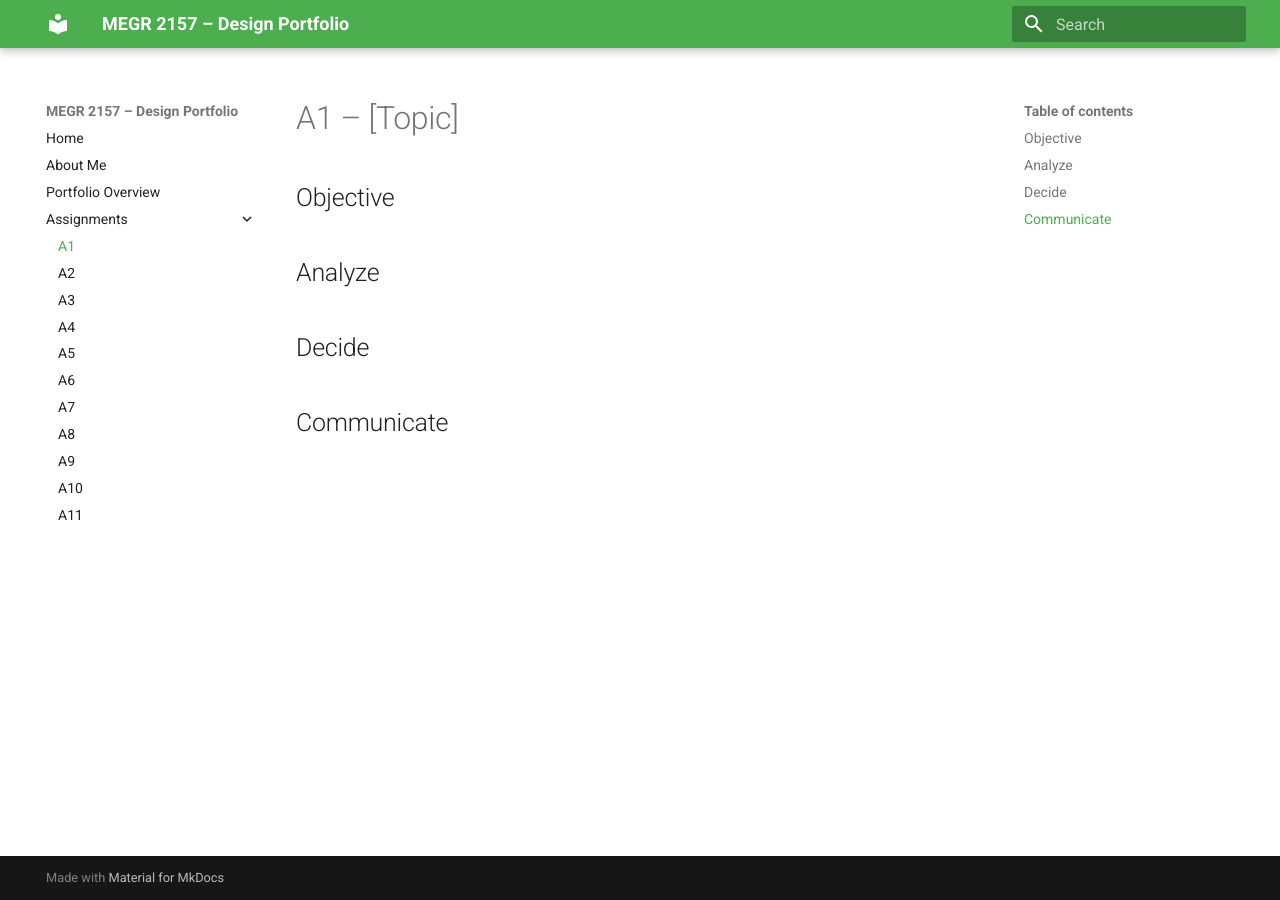
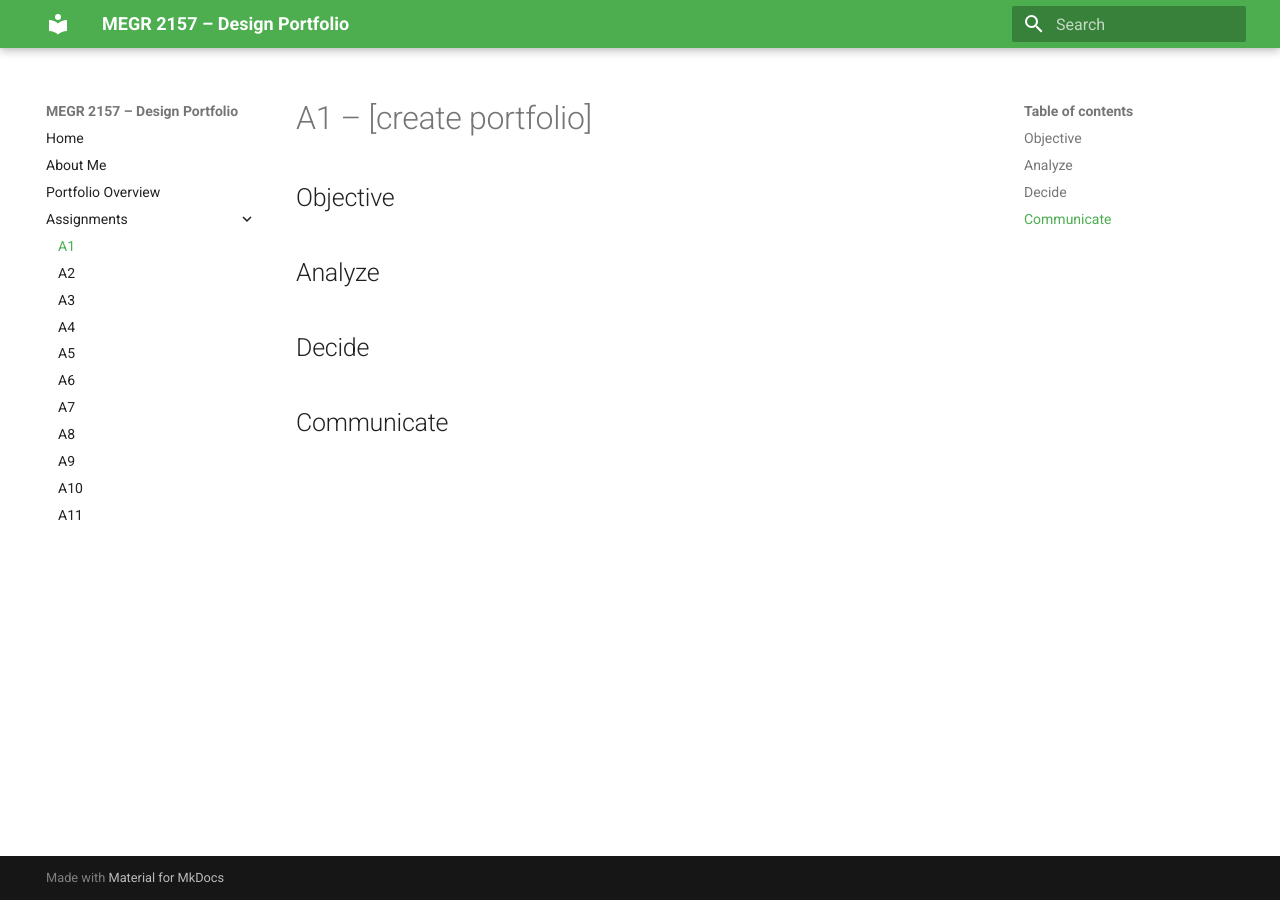
Before and after one commit to lkhadde3-cmd/megr2157-portfolio, an MkDocs documentation site: the page built from docs/assignments/A01/index.md, in a window 1280 px wide. Built offline with MkDocs 1.6.1 and Material for MkDocs 9.7.7, drawn with Linux system fonts in a browser that asks for light colours.

Commit message:
Update assignment title to 'create portfolio'

```diff
--- a/docs/assignments/A01/index.md
+++ b/docs/assignments/A01/index.md
@@ -1,4 +1,4 @@
-# A1 – [Topic]
+# A1 – [create portfolio]
 
 ## Objective
 
```
